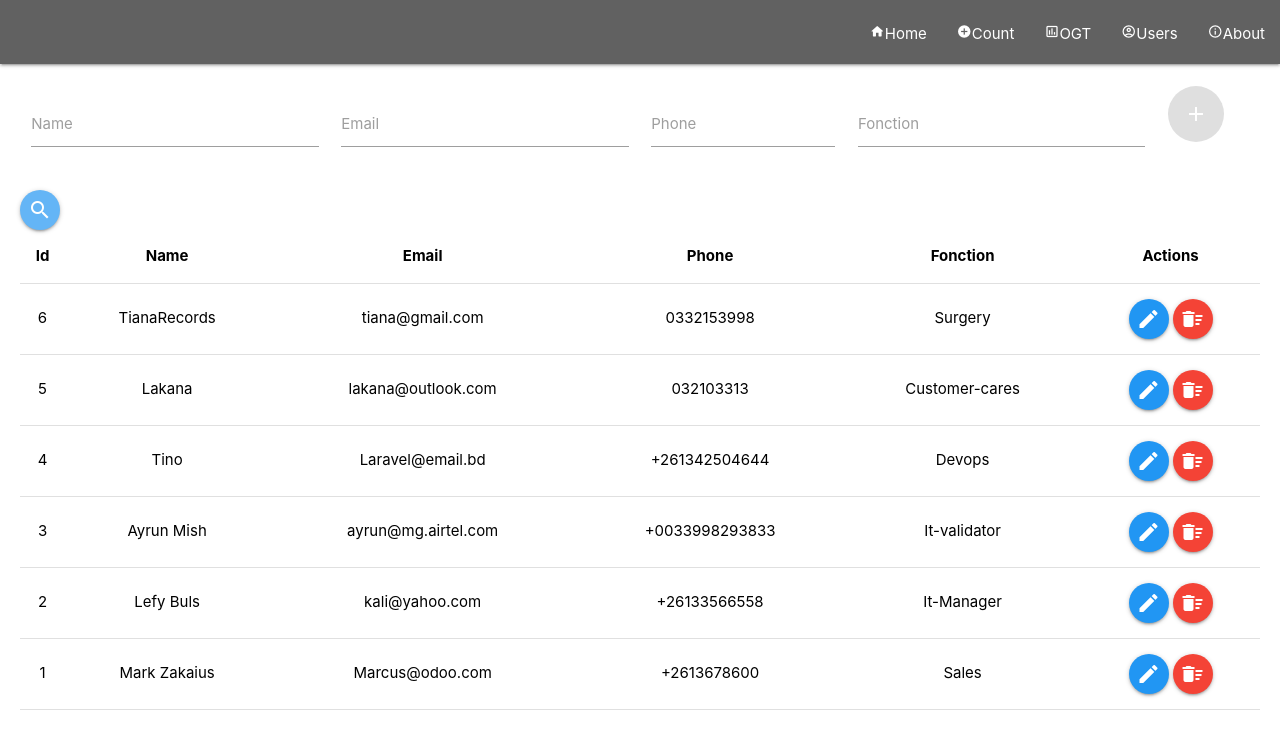
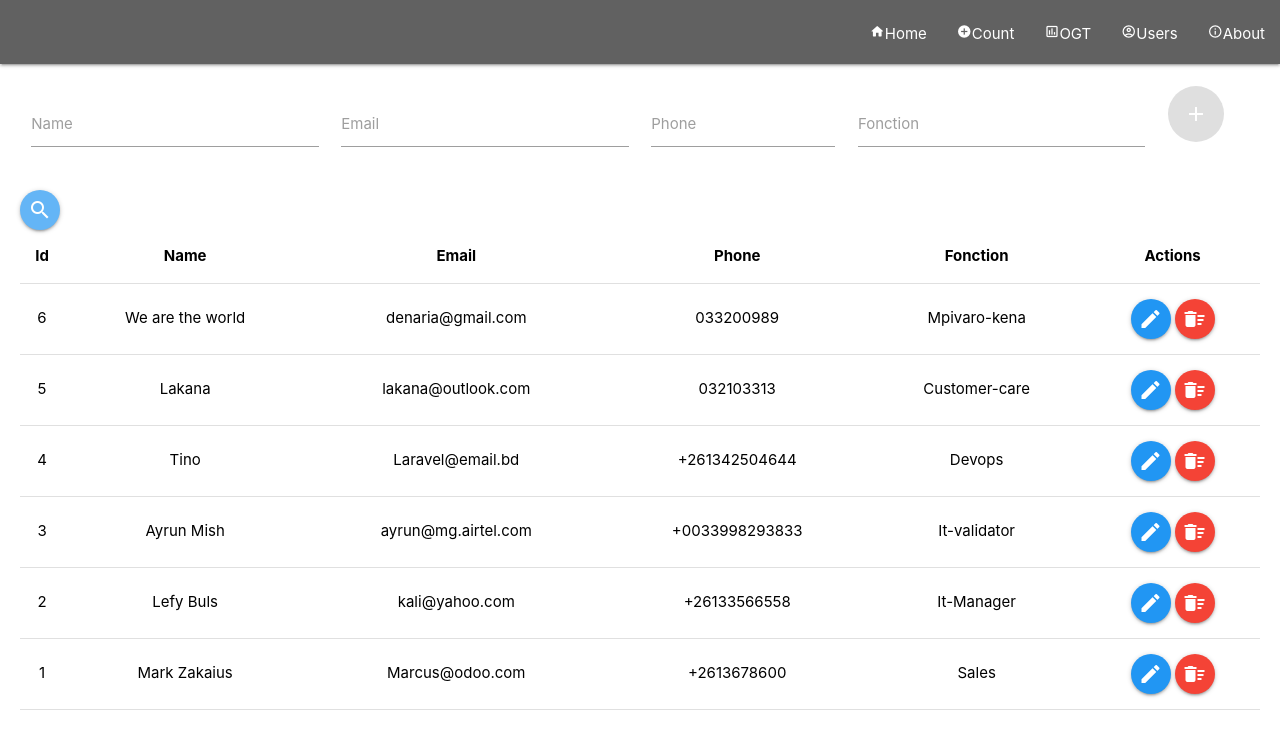
Before and after one commit to ChristianoDc7/User-management-app, a React (Create React App) app: page /users in a window 1280 px wide. Shown: the top 736 px of the page. Built offline with nearby package versions, Linux system fonts and the light colour scheme; data requests are answered from the project's data file.

Commit message:
androany

```diff
--- a/src/component/count/count.tsx
+++ b/src/component/count/count.tsx
@@ -11,8 +11,7 @@ function Count() {
 
   return (
     <div >
-      <span>{count}</span>
-      <button onClick={()=>{setCount(count+1)}}>Increment </button>
+      <button onClick={()=>{setCount(count+1)}}>you clicked {count} times</button>
       <p>
         two way binding :
         <input type="text" onChange={(event)=>{setName(event.target.value)}} value={name}/>
--- a/src/component/ogt/ogt-table.tsx
+++ b/src/component/ogt/ogt-table.tsx
@@ -1,8 +1,7 @@
-import React, { FunctionComponent, useEffect, useState } from 'react'
+import React, { FunctionComponent, useEffect, useRef, useState } from 'react'
 import { Row, Select, Table ,Col } from 'react-materialize'
 import AppServices from '../../services/app.services'
 import { OgtInterface } from './ogtInterface'
-
 
 
 
@@ -10,21 +9,30 @@ const OgtTable : FunctionComponent = () => {
 
     const [ogtData , setOgtData] = useState<OgtInterface[]>([])
 
-    useEffect(()=>{
-        AppServices.getRub()
-        .then( data => setOgtData(data))
-    },[])
+    const sendto = async ()=>
+    {
+        let headers = ogtData.map((element: { year: any }) => element.year)
+        setHead(headers)
+    }
 
-    const [head , setHead] = useState<Array<number>>([
+    const fetchOgt = async () =>
+    {
+        const data = await AppServices.getRub()
+        return setOgtData(data)
 
-    ])
+    }
+    const [head , setHead] = useState<Array<number>>([])
 
 
-    const [selected , setSelected] = useState<Array<number>>([])
+
+    useEffect(()=>{
+        if(ogtData.length == 0){
+            fetchOgt()
+        }
+    },[])
 
     const handleSelect = (e : React.ChangeEvent<HTMLSelectElement> ) =>
     {
-        e.stopPropagation();
         let selectedYear = Array.from(e.target.selectedOptions, option => option.value).map(Number)
         setChecked(selectedYear)
     }
@@ -47,9 +55,9 @@ const OgtTable : FunctionComponent = () => {
 
     }
 
-    const hasType = (type: number): boolean => {
-        return checked.includes(type);
-      }
+    const hasSelected = (sel : number): boolean =>{
+        return checked.includes(sel)
+    }
 
     const [rows , setRows] = useState<Array<string>>([
         'SVT' , 'PC' , 'MATH'
@@ -64,7 +72,7 @@ const OgtTable : FunctionComponent = () => {
                             <option value="" disabled >Choose the column</option>
                             {
                                 head.map((el,i)=>(
-                                    <option key={i} value={el}>{el}</option>
+                                    <option key={i} value={el} selected={hasSelected(el)} >{el}</option>
                                 ))
                             }
                     </Select>
--- a/src/data/db.json
+++ b/src/data/db.json
@@ -32,14 +32,14 @@
       "name": "Lakana",
       "email": "lakana@outlook.com",
       "phone": "032103313",
-      "fonction": "Customer-cares",
+      "fonction": "Customer-care",
       "id": 5
     },
     {
-      "name": "TianaRecords",
-      "email": "tiana@gmail.com",
-      "phone": "0332153998",
-      "fonction": "Surgery",
+      "name": "We are the world",
+      "email": "denaria@gmail.com",
+      "phone": "033200989",
+      "fonction": "Mpivaro-kena",
       "id": 6
     }
   ]
--- a/src/services/app.services.ts
+++ b/src/services/app.services.ts
@@ -49,9 +49,9 @@ export default class AppServices
 
     static async getRub() : Promise<OgtInterface[]>
     {
-        return await fetch('http://localhost:8000/ogts')
-        .then(response => response.json())
-        .catch((error)=>console.log(error))
+        let response = await fetch('http://localhost:8000/ogts')
+
+        return response.json()
     }
 
     static  DESC(a : any , b : any)
```
